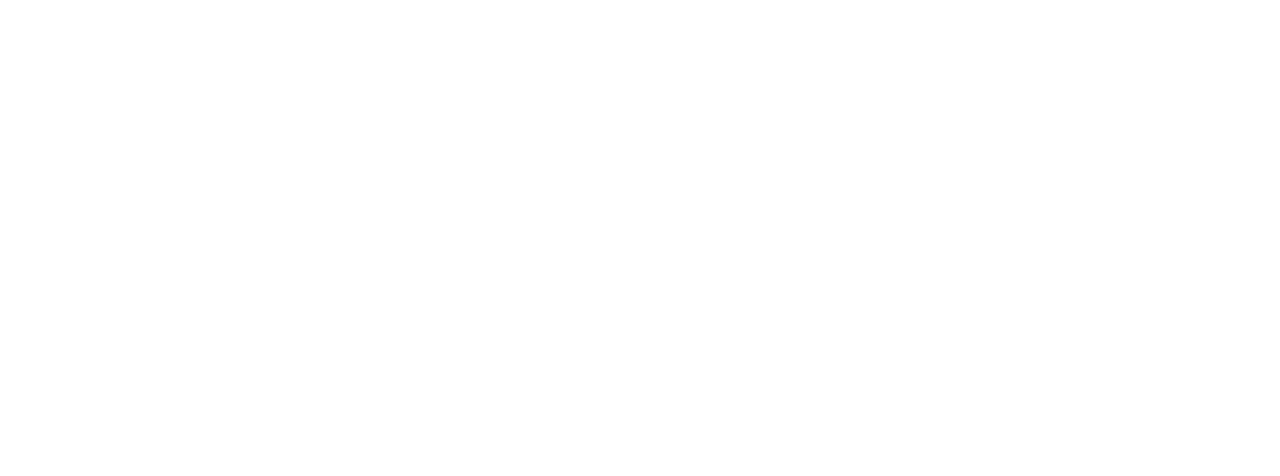
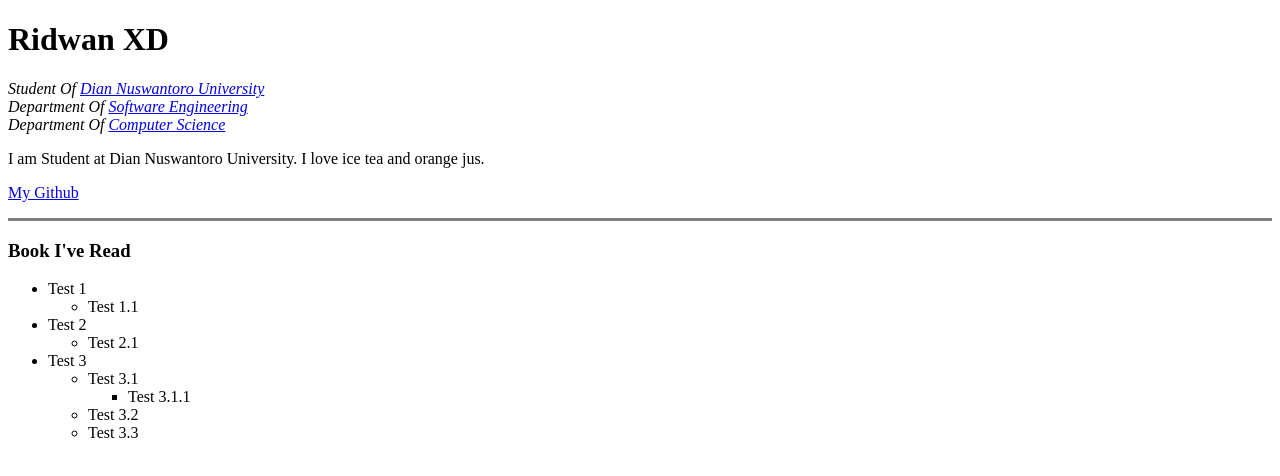
Before and after one commit to Ridwan22XD/Learn_Website, a plain HTML site: page HTML - Personal Site/index.html in a window 1280 px wide. Drawn offline with Linux system fonts and the light colour scheme.

Commit message:
add some paragrafs and lists

```diff
--- a/HTML - Personal Site/index.html
+++ b/HTML - Personal Site/index.html
@@ -11,6 +11,69 @@
     <title>My Note</title>
 </head>
 <body>
+    <!-- Tittle in Body -->
+    <h1>Ridwan XD</h1>
+    <!-- New Paragraf about information University-->
+    <p>
+        <em>
+            Student Of <a href="https://dinus.ac.id" >Dian Nuswantoro University</a><br>
+            Department Of <a href="https://dinus.ac.id/majors/A11/Teknik-Informatika-S1">Software Engineering</a><br>
+            Department Of <a href="https://dinus.ac.id/faculty/39/computer-science">Computer Science</a>
+
+        </em>
+    </p>
+    <!-- New Paragraf about information Myself-->
+    <p>
+        I am Student at Dian Nuswantoro University. I love ice tea and orange jus.
+    </p>
+    <p>
+        <a href="https://github.com/Ridwan22XD">My Github</a>
+    </p>
+    <!-- Create Horizontal Line -->
+    <hr size="3" noshade="true">
+    <!-- Sub Title -->
+    <h3>Book I've Read</h3>
+    <ul>
+        <li>
+            Test 1
+            <ul>
+                <li>
+                    Test 1.1
+                </li>
+            </ul>
+        </li>
+        <li>
+            Test 2
+            <ul>
+                <li>
+                    Test 2.1
+                </li>
+            </ul>
+        </li>
+        <li>
+            Test 3
+            <ul>
+                <li>
+                    Test 3.1
+                    <ul>
+                        <li>
+                            Test 3.1.1
+                        </li>
+                    </ul>
+                </li>
+                <li>
+                    Test 3.2
+                </li>
+                <li>
+                    Test 3.3
+                </li>
+            </ul>
+        </li>
+    </ul>
+
+
+
+
 
 </body>
 </html>
```
Also changed, not shown: test.html (renamed from index.html), 1 other file.
